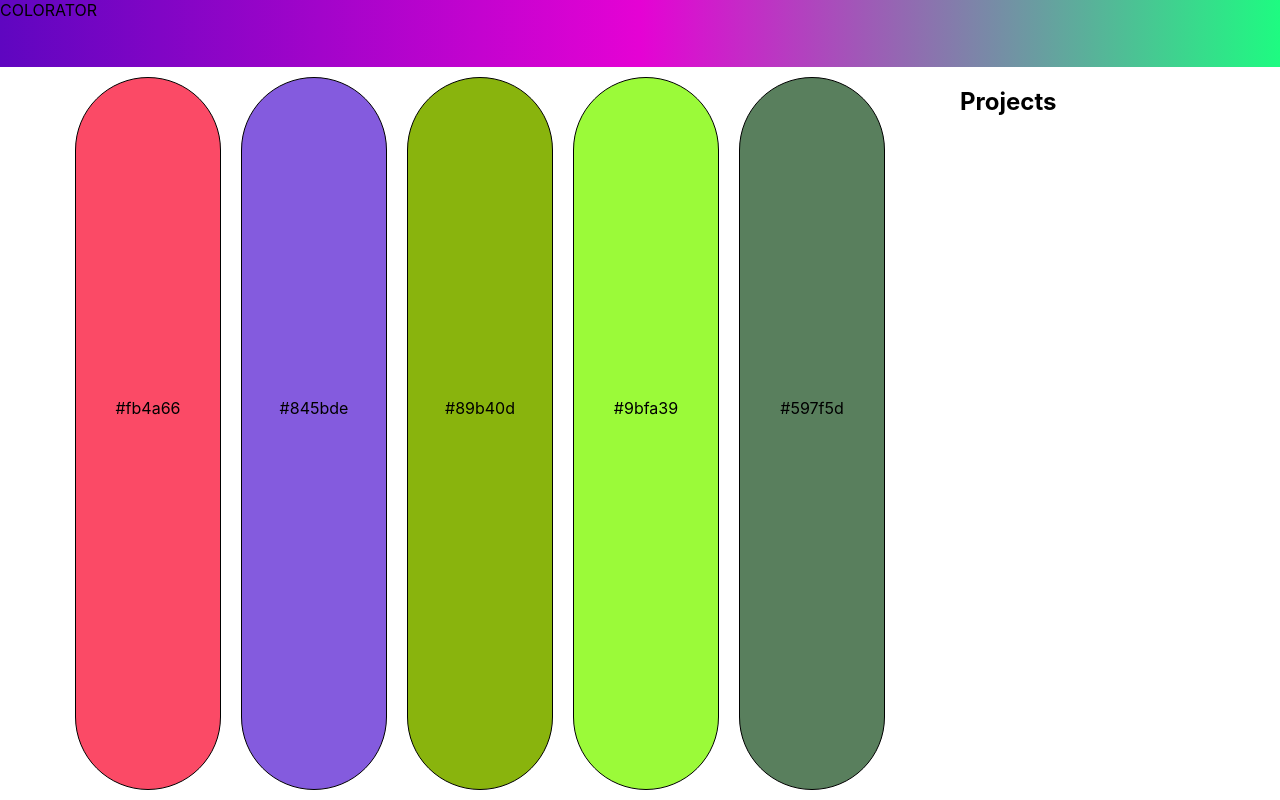
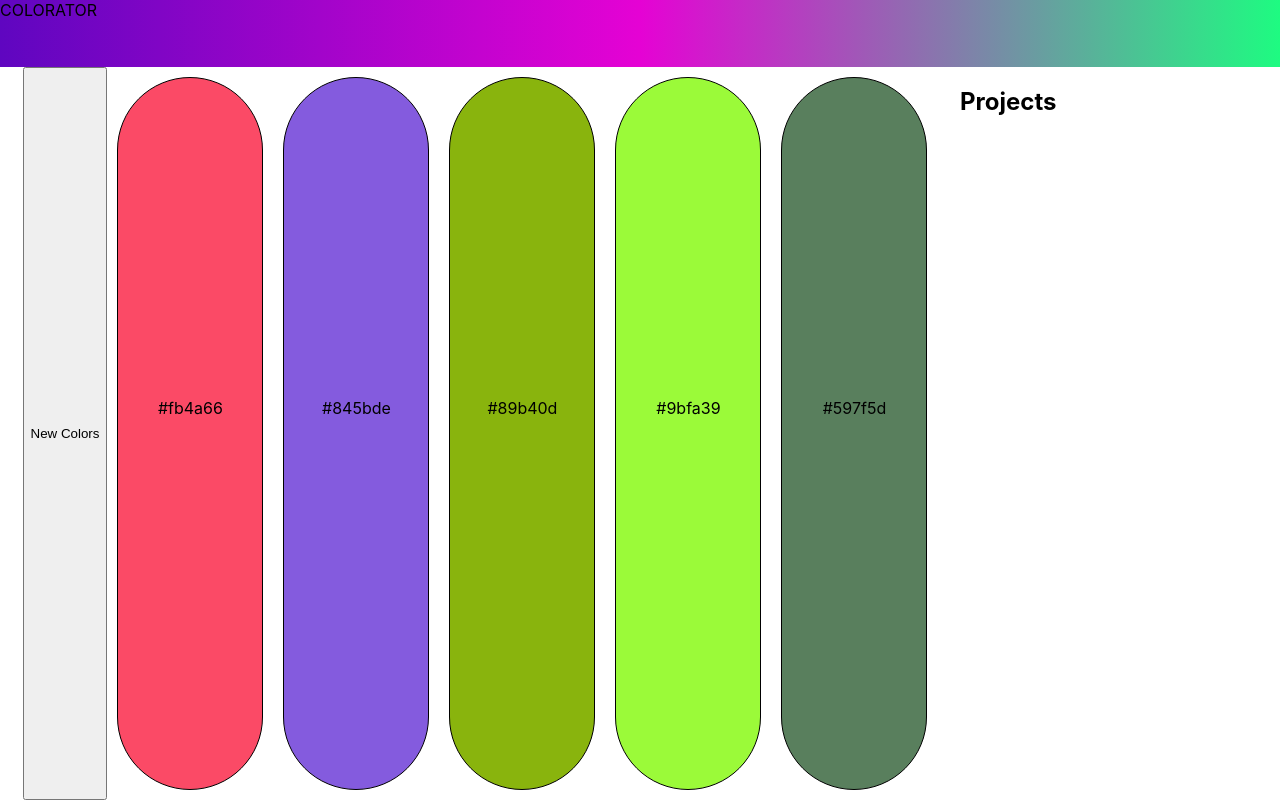
Before and after one commit to MattTuring/palette-picker-frontend, a React (Create React App) app: page / in a window 1280 px wide. Built offline with nearby package versions, Linux system fonts and the light colour scheme.

Commit message:
Add some state

```diff
--- a/src/App.js
+++ b/src/App.js
@@ -21,10 +21,18 @@ function App() {
    })
 
 
+
   return (
     <main className="App">
     <nav>COLORATOR</nav>
     <section className="color-picker">
+      <button onClick={() => {setColors({
+      color1: randomColor(),
+      color2: randomColor(),
+      color3: randomColor(),
+      color4: randomColor(),
+      color5: randomColor()
+      })}}>New Colors</button>
       <div style={{backgroundColor: colors.color1}} className="colors color1">{colors.color1}</div>
       <div style={{backgroundColor: colors.color2}} className="colors color2">{colors.color2}</div>
       <div style={{backgroundColor: colors.color3}} className="colors color3">{colors.color3}</div>
```
